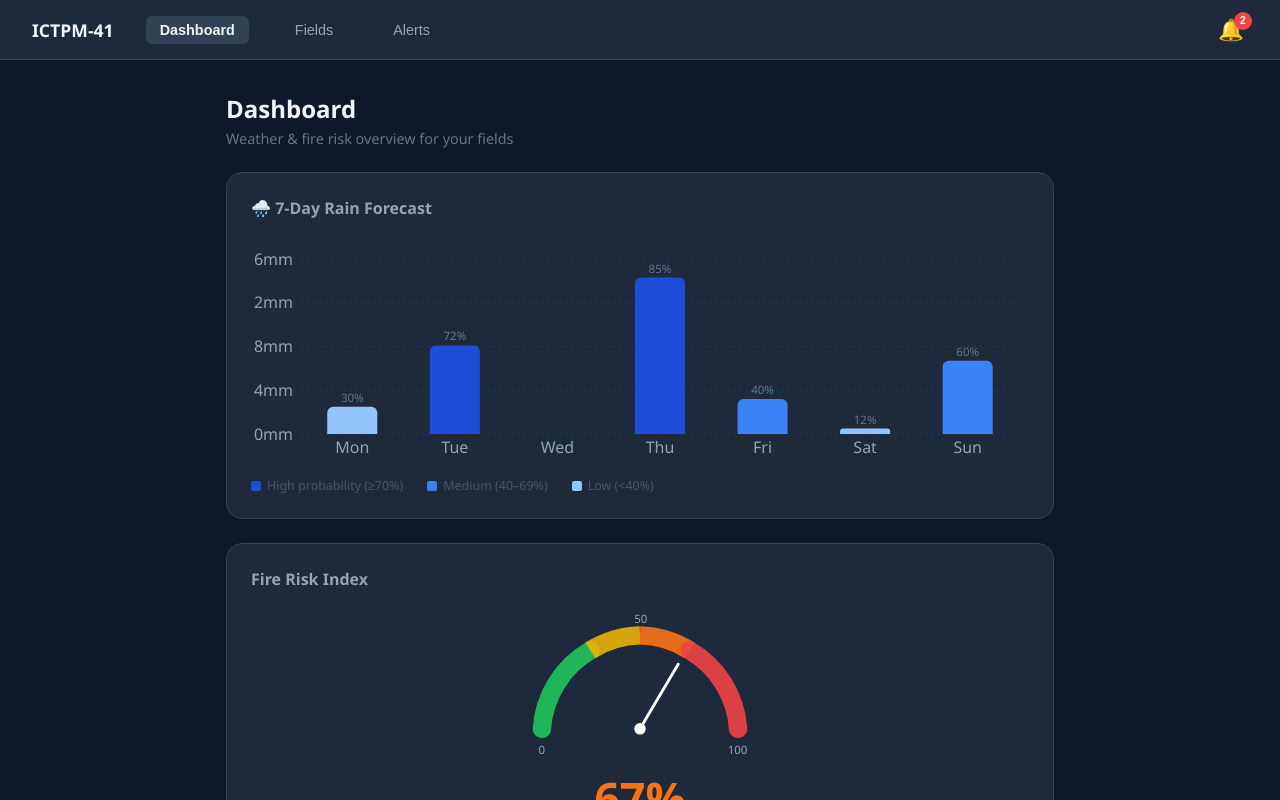
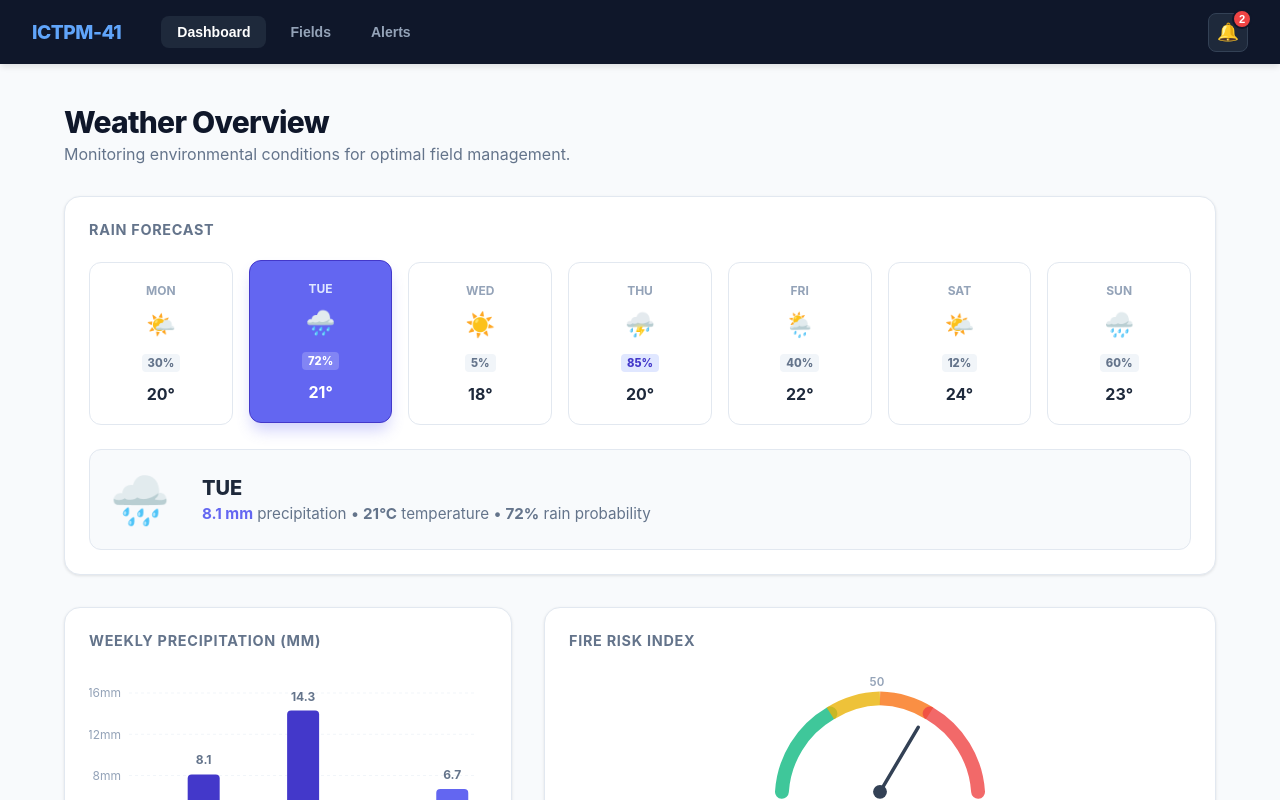
Before and after one commit to vladimirhristovski/ICTPM-41, a React (Vite) app in the folder frontend/: page /dashboard in a window 1280 px wide. Shown: the top 800 px of the page. Built offline with nearby package versions, Linux system fonts and the light colour scheme; sample sign-in values are in the browser's storage.

Commit message:
Redesign of the Dashboard UI for better visibility

```diff
--- a/frontend/src/pages/DashboardPage.jsx
+++ b/frontend/src/pages/DashboardPage.jsx
@@ -6,13 +6,13 @@ import {
 } from 'recharts';
 
 const MOCK_RAIN = [
-    { day: 'Mon', mm: 2.5, probability: 30 },
-    { day: 'Tue', mm: 8.1, probability: 72 },
-    { day: 'Wed', mm: 0.0, probability: 5  },
-    { day: 'Thu', mm: 14.3, probability: 85 },
-    { day: 'Fri', mm: 3.2, probability: 40 },
-    { day: 'Sat', mm: 0.5, probability: 12 },
-    { day: 'Sun', mm: 6.7, probability: 60 },
+    { day: 'MON', mm: 2.5, probability: 30, icon: '🌤️', temp: 20 },
+    { day: 'TUE', mm: 8.1, probability: 72, icon: '🌧️', temp: 21 },
+    { day: 'WED', mm: 0.0, probability: 5,  icon: '☀️', temp: 18 },
+    { day: 'THU', mm: 14.3, probability: 85, icon: '⛈️', temp: 20 },
+    { day: 'FRI', mm: 3.2, probability: 40, icon: '🌦️', temp: 22 },
+    { day: 'SAT', mm: 0.5, probability: 12, icon: '🌤️', temp: 24 },
+    { day: 'SUN', mm: 6.7, probability: 60, icon: '🌧️', temp: 23 },
 ];
 
 const MOCK_FIRE = { riskScore: 0.67, riskLevel: 'HIGH' };
@@ -26,53 +26,38 @@ function FireGauge({ score, level }) {
     const color = level === 'EXTREME' ? '#ef4444'
         : level === 'HIGH'    ? '#f97316'
             : level === 'MEDIUM'  ? '#eab308'
-                :                       '#22c55e';
-
-
+                :                       '#10b981';
     const needleAngle = -180 + (pct / 100) * 180;
     const toRad = d => d * Math.PI / 180;
     const cx = 100, cy = 88, r = 65;
     const nx = cx + r * Math.cos(toRad(needleAngle));
     const ny = cy + r * Math.sin(toRad(needleAngle));
-
     const riskLabels = ['LOW', 'MEDIUM', 'HIGH', 'EXTREME'];
-    const riskColors = ['#22c55e', '#eab308', '#f97316', '#ef4444'];
+    const riskColors = ['#10b981', '#eab308', '#f97316', '#ef4444'];
 
     return (
-        <div style={{ display: 'flex', flexDirection: 'column', alignItems: 'center', gap: '1rem' }}>
-            <svg viewBox="0 -15 200 130" width="260" height="150">                {/* Background arc */}
-                <path d="M 15 88 A 85 85 0 0 1 57 20"
-                      fill="none" stroke="#22c55e" strokeWidth="16" strokeLinecap="round" opacity="0.9"/>
-                <path d="M 57 20 A 85 85 0 0 1 100 7"
-                      fill="none" stroke="#eab308" strokeWidth="16" strokeLinecap="butt" opacity="0.9"/>
-                <path d="M 100 7 A 85 85 0 0 1 143 20"
-                      fill="none" stroke="#f97316" strokeWidth="16" strokeLinecap="butt" opacity="0.9"/>
-                <path d="M 143 20 A 85 85 0 0 1 185 88"
-                      fill="none" stroke="#ef4444" strokeWidth="16" strokeLinecap="round" opacity="0.9"/>
-                {/* Needle */}
-                <line x1={cx} y1={cy} x2={nx} y2={ny}
-                      stroke="white" strokeWidth="2.5" strokeLinecap="round"/>
-                <circle cx={cx} cy={cy} r="5" fill="white"/>
-                {/* Labels */}
-                <text x="12" y="110" fill="#94a3b8" fontSize="10">0</text>
-                <text x="95" y="-4" fill="#94a3b8" fontSize="10">50</text>
-                <text x="176" y="110" fill="#94a3b8" fontSize="10">100</text>
+        <div style={{ display: 'flex', flexDirection: 'column', alignItems: 'center', gap: '0.75rem' }}>
+            <svg viewBox="0 -15 200 130" width="260" height="150">
+                <path d="M 15 88 A 85 85 0 0 1 57 20" fill="none" stroke="#10b981" strokeWidth="12" strokeLinecap="round" opacity="0.8"/>
+                <path d="M 57 20 A 85 85 0 0 1 100 7" fill="none" stroke="#eab308" strokeWidth="12" strokeLinecap="butt" opacity="0.8"/>
+                <path d="M 100 7 A 85 85 0 0 1 143 20" fill="none" stroke="#f97316" strokeWidth="12" strokeLinecap="butt" opacity="0.8"/>
+                <path d="M 143 20 A 85 85 0 0 1 185 88" fill="none" stroke="#ef4444" strokeWidth="12" strokeLinecap="round" opacity="0.8"/>
+                <line x1={cx} y1={cy} x2={nx} y2={ny} stroke="#334155" strokeWidth="3" strokeLinecap="round"/>
+                <circle cx={cx} cy={cy} r="6" fill="#334155"/>
+                <text x="14" y="110" fill="#94a3b8" fontSize="10" fontWeight="600">0</text>
+                <text x="91" y="-4" fill="#94a3b8" fontSize="10" fontWeight="600">50</text>
+                <text x="176" y="110" fill="#94a3b8" fontSize="10" fontWeight="600">100</text>
             </svg>
-
-            <div style={{ fontSize: '2.8rem', fontWeight: '800', color, lineHeight: 1 }}>
-                {pct}%
-            </div>
-
+            <div style={{ fontSize: '2.8rem', fontWeight: '800', color: '#1e293b', lineHeight: 1 }}>{pct}%</div>
             <div style={{ display: 'flex', gap: '0.5rem' }}>
                 {riskLabels.map((l, i) => (
                     <span key={l} style={{
-                        padding: '4px 12px', borderRadius: '999px', fontSize: '0.75rem', fontWeight: 600,
-                        background: l === level ? riskColors[i] + '33' : '#1e293b',
-                        color: l === level ? riskColors[i] : '#475569',
-                        border: `1px solid ${l === level ? riskColors[i] : '#334155'}`,
-                    }}>
-                        {l}
-                    </span>
+                        padding: '4px 12px', borderRadius: '6px', fontSize: '0.7rem', fontWeight: 700,
+                        background: l === level ? riskColors[i] : '#f1f5f9',
+                        color: l === level ? '#ffffff' : '#64748b',
+                        border: `1px solid ${l === level ? riskColors[i] : '#e2e8f0'}`,
+                        transition: 'all 0.3s'
+                    }}>{l}</span>
                 ))}
             </div>
         </div>
@@ -81,151 +66,180 @@ function FireGauge({ score, level }) {
 
 const CustomTooltip = ({ active, payload, label }) => {
     if (active && payload && payload.length) {
+        const d = MOCK_RAIN.find(x => x.day === label);
         return (
-            <div style={{ background: '#0f172a', border: '1px solid #334155', borderRadius: '8px', padding: '10px 14px' }}>
-                <div style={{ color: '#94a3b8', marginBottom: '4px', fontWeight: 600 }}>{label}</div>
-                <div style={{ color: '#60a5fa' }}>💧 {payload[0].value} mm</div>
-                <div style={{ color: '#94a3b8', fontSize: '0.8rem' }}>Probability: {MOCK_RAIN.find(d => d.day === label)?.probability}%</div>
+            <div style={{ background: '#ffffff', border: '1px solid #e2e8f0', borderRadius: '8px', padding: '10px 14px', boxShadow: '0 10px 15px -3px rgba(0,0,0,0.1)' }}>
+                <div style={{ color: '#1e293b', marginBottom: '4px', fontWeight: 700 }}>{label}</div>
+                <div style={{ color: '#6366f1', fontWeight: 600 }}>💧 {payload[0].value} mm</div>
+                <div style={{ color: '#64748b', fontSize: '0.8rem' }}>Probability: {d?.probability}%</div>
             </div>
         );
-
     }
     return null;
 };
 
 export default function DashboardPage() {
     const [showAlerts, setShowAlerts] = useState(false);
+    const [selectedDay, setSelectedDay] = useState(1);
     const navigate = useNavigate();
 
-    const barColor = (pct) =>
-        pct >= 70 ? '#1d4ed8' : pct >= 40 ? '#3b82f6' : '#93c5fd';
+    // Professional Blue Scale
+    const barColor = (pct) => pct >= 70 ? '#4338ca' : pct >= 40 ? '#6366f1' : '#a5b4fc';
 
     return (
-        <div style={{ minHeight: '100vh', background: '#0f172a', color: '#f1f5f9', fontFamily: "'Segoe UI', sans-serif" }}>
+        <div style={{ minHeight: '100vh', background: '#f8fafc', color: '#1e293b', fontFamily: "'Inter', 'Segoe UI', sans-serif" }}>
 
-            {/* NAVBAR */}
+            {/* NAVBAR - Darker Slate for Professional contrast */}
             <div style={{
-                background: '#1e293b', borderBottom: '1px solid #334155',
+                background: '#0f172a',
                 padding: '0 2rem', display: 'flex', justifyContent: 'space-between',
-                alignItems: 'center', height: '60px', position: 'sticky', top: 0, zIndex: 50
+                alignItems: 'center', height: '64px', position: 'sticky', top: 0, zIndex: 50,
+                boxShadow: '0 4px 6px -1px rgba(0, 0, 0, 0.1)'
             }}>
-                <div style={{ display: 'flex', alignItems: 'center', gap: '2rem' }}>
-                    <span style={{ fontWeight: '700', fontSize: '1.1rem', color: '#f1f5f9' }}>
-                         ICTPM-41
-                    </span>
+                <div style={{ display: 'flex', alignItems: 'center', gap: '2.5rem' }}>
+                    <span style={{ fontWeight: '800', fontSize: '1.2rem', color: '#60a5fa', letterSpacing: '-0.025em' }}>ICTPM-41</span>
+                    <div style={{ display: 'flex', gap: '0.5rem' }}>
                         {['Dashboard', 'Fields', 'Alerts'].map(item => (
-                        <button key={item} onClick={() => navigate('/' + item.toLowerCase())}
-                                style={{
-                                    background: item === 'Dashboard' ? '#334155' : 'none',
-                                    border: 'none', color: item === 'Dashboard' ? '#f1f5f9' : '#94a3b8',
-                                    cursor: 'pointer', padding: '6px 14px', borderRadius: '6px',
-                                    fontWeight: item === 'Dashboard' ? 600 : 400, fontSize: '0.9rem'
-                                }}>
-                            {item}
-                        </button>
+                            <button key={item} onClick={() => navigate('/' + item.toLowerCase())} style={{
+                                background: item === 'Dashboard' ? '#1e293b' : 'transparent',
+                                border: 'none', color: item === 'Dashboard' ? '#ffffff' : '#94a3b8',
+                                cursor: 'pointer', padding: '8px 16px', borderRadius: '8px',
+                                fontWeight: 600, fontSize: '0.875rem', transition: 'all 0.2s'
+                            }}>{item}</button>
                         ))}
                     </div>
-
-                {/* ALERT BELL */}
+                </div>
                 <div style={{ position: 'relative' }}>
                     <button onClick={() => setShowAlerts(!showAlerts)} style={{
-                        background: 'none', border: 'none', cursor: 'pointer',
-                        color: '#f1f5f9', fontSize: '1.3rem', position: 'relative', padding: '4px'
+                        background: '#1e293b', border: '1px solid #334155', cursor: 'pointer',
+                        fontSize: '1.1rem', position: 'relative', padding: '8px', borderRadius: '8px',
+                        color: '#f8fafc', display: 'flex', alignItems: 'center', justifyContent: 'center'
                     }}>
                         🔔
                         {MOCK_ALERTS.length > 0 && (
                             <span style={{
-                                position: 'absolute', top: '-2px', right: '-4px',
+                                position: 'absolute', top: '-5px', right: '-5px',
                                 background: '#ef4444', color: 'white', borderRadius: '50%',
-                                width: '18px', height: '18px', fontSize: '0.65rem',
-                                display: 'flex', alignItems: 'center', justifyContent: 'center', fontWeight: 700
-                            }}>
-                                {MOCK_ALERTS.length}
-                            </span>
+                                width: '20px', height: '20px', fontSize: '0.7rem',
+                                display: 'flex', alignItems: 'center', justifyContent: 'center', fontWeight: 800,
+                                border: '2px solid #0f172a'
+                            }}>{MOCK_ALERTS.length}</span>
                         )}
                     </button>
                     {showAlerts && (
                         <div style={{
-                            position: 'absolute', right: 0, top: '2.8rem', width: '340px',
-                            background: '#1e293b', border: '1px solid #334155', borderRadius: '12px',
-                            zIndex: 100, padding: '1rem', boxShadow: '0 20px 40px rgba(0,0,0,0.4)'
+                            position: 'absolute', right: 0, top: '3.5rem', width: '320px',
+                            background: '#ffffff', border: '1px solid #e2e8f0', borderRadius: '12px',
+                            zIndex: 100, padding: '1rem', boxShadow: '0 20px 25px -5px rgba(0,0,0,0.1), 0 10px 10px -5px rgba(0,0,0,0.04)'
                         }}>
-                            <div style={{ fontWeight: 700, marginBottom: '0.75rem', color: '#f1f5f9' }}>🚨 Active Alerts</div>
+                            <div style={{ fontWeight: 800, marginBottom: '1rem', color: '#0f172a', fontSize: '0.9rem', textTransform: 'uppercase', letterSpacing: '0.025em' }}>Active Alerts</div>
                             {MOCK_ALERTS.map(a => (
                                 <div key={a.id} style={{
-                                    background: '#0f172a', borderRadius: '8px', padding: '0.75rem',
-                                    marginBottom: '0.5rem', fontSize: '0.83rem', color: '#cbd5e1',
-                                    borderLeft: `3px solid ${a.riskLevel === 'EXTREME' ? '#ef4444' : '#f97316'}`
-                                }}>
-                                    {a.message}
-                                </div>
+                                    background: '#f8fafc', borderRadius: '8px', padding: '0.75rem',
+                                    marginBottom: '0.75rem', fontSize: '0.8rem', color: '#334155',
+                                    borderLeft: `4px solid ${a.riskLevel === 'EXTREME' ? '#ef4444' : '#f97316'}`,
+                                    boxShadow: '0 1px 2px rgba(0,0,0,0.05)'
+                                }}>{a.message}</div>
                             ))}
                         </div>
                     )}
                 </div>
             </div>
 
-            {/* CONTENT */}
-            <div style={{ maxWidth: '860px', margin: '0 auto', padding: '2rem 1rem' }}>
-
-                <div style={{ marginBottom: '1.5rem' }}>
-                    <h1 style={{ margin: 0, fontSize: '1.5rem', fontWeight: 700 }}>Dashboard</h1>
-                    <p style={{ margin: '4px 0 0', color: '#64748b', fontSize: '0.9rem' }}>
-                        Weather & fire risk overview for your fields
-                    </p>
+            <div style={{ padding: '2.5rem 4rem' }}>
+                <div style={{ marginBottom: '2rem' }}>
+                    <h1 style={{ margin: 0, fontSize: '1.875rem', fontWeight: 800, color: '#0f172a', letterSpacing: '-0.025em' }}>Weather Overview</h1>
+                    <p style={{ margin: '4px 0 0', color: '#64748b', fontSize: '1rem' }}>Monitoring environmental conditions for optimal field management.</p>
                 </div>
 
-                {/* RAIN CHART */}
+                {/* 7-DAY CALENDAR CARDS */}
                 <div style={{
-                    background: '#1e293b', borderRadius: '16px', padding: '1.5rem',
-                    marginBottom: '1.5rem', border: '1px solid #334155'
+                    background: '#ffffff',
+                    borderRadius: '16px', padding: '1.5rem', marginBottom: '2rem',
+                    border: '1px solid #e2e8f0', boxShadow: '0 1px 3px rgba(0,0,0,0.1)'
                 }}>
-                    <h2 style={{ margin: '0 0 1.25rem', fontSize: '1rem', color: '#94a3b8', fontWeight: 600 }}>
-                        🌧️ 7-Day Rain Forecast
+                    <h2 style={{ margin: '0 0 1.5rem', fontSize: '0.9rem', color: '#64748b', fontWeight: 700, textTransform: 'uppercase', letterSpacing: '0.05em' }}>
+                        Rain Forecast
                     </h2>
-                    <ResponsiveContainer width="100%" height={230}>
-                        <BarChart data={MOCK_RAIN} margin={{ top: 20, right: 10, left: -10, bottom: 5 }}>
-                            <CartesianGrid strokeDasharray="3 3" stroke="#1e3a5f" vertical={false}/>
-                            <XAxis dataKey="day" stroke="#475569" tick={{ fill: '#94a3b8' }} axisLine={false} tickLine={false}/>
-                            <YAxis stroke="#475569" tick={{ fill: '#94a3b8' }} axisLine={false} tickLine={false} unit="mm"/>
-                            <Tooltip content={<CustomTooltip/>} cursor={{ fill: 'transparent' }}/>
-                            <Bar dataKey="mm" radius={[6, 6, 0, 0]} maxBarSize={50}>
-                                <LabelList dataKey="probability" position="top"
-                                           formatter={v => v > 0 ? `${v}%` : ''}
-                                           style={{ fill: '#64748b', fontSize: '0.72rem' }}/>
+                    <div style={{ display: 'flex', gap: '1rem', justifyContent: 'space-between' }}>
+                        {MOCK_RAIN.map((d, i) => (
+                            <div key={i} onClick={() => setSelectedDay(i)} style={{
+                                flex: 1, borderRadius: '12px', padding: '1.25rem 0.5rem',
+                                textAlign: 'center', cursor: 'pointer', transition: 'all 0.2s cubic-bezier(0.4, 0, 0.2, 1)',
+                                background: selectedDay === i ? '#6366f1' : '#ffffff',
+                                border: '1px solid',
+                                borderColor: selectedDay === i ? '#4338ca' : '#e2e8f0',
+                                boxShadow: selectedDay === i ? '0 10px 15px -3px rgba(99, 102, 241, 0.3)' : 'none',
+                                transform: selectedDay === i ? 'translateY(-2px)' : 'none'
+                            }}>
+                                <div style={{ fontSize: '0.75rem', fontWeight: 700, color: selectedDay === i ? '#e0e7ff' : '#94a3b8', marginBottom: '0.75rem' }}>
+                                    {d.day}
+                                </div>
+                                <div style={{ fontSize: '1.5rem', marginBottom: '0.75rem' }}>{d.icon}</div>
+                                <div style={{
+                                    fontSize: '0.7rem', fontWeight: 800,
+                                    background: selectedDay === i ? 'rgba(255,255,255,0.2)' : (d.probability >= 70 ? '#e0e7ff' : '#f1f5f9'),
+                                    borderRadius: '4px', padding: '2px 6px',
+                                    color: selectedDay === i ? '#ffffff' : (d.probability >= 70 ? '#4338ca' : '#64748b'),
+                                    display: 'inline-block', marginBottom: '0.75rem'
+                                }}>
+                                    {d.probability}%
+                                </div>
+                                <div style={{ fontSize: '1rem', fontWeight: 700, color: selectedDay === i ? '#ffffff' : '#1e293b' }}>
+                                    {d.temp}°
+                                </div>
+                            </div>
+                        ))}
+                    </div>
+
+                    <div style={{
+                        marginTop: '1.5rem', background: '#f8fafc',
+                        borderRadius: '12px', padding: '1.25rem',
+                        display: 'flex', gap: '2rem', alignItems: 'center',
+                        border: '1px solid #e2e8f0'
+                    }}>
+                        <div style={{ fontSize: '3rem' }}>{MOCK_RAIN[selectedDay].icon}</div>
+                        <div>
+                            <div style={{ fontWeight: 800, fontSize: '1.25rem', color: '#1e293b' }}>{MOCK_RAIN[selectedDay].day} </div>
+                            <div style={{ color: '#64748b', fontSize: '0.95rem', marginTop: '4px' }}>
+                                <b style={{color: '#6366f1'}}>{MOCK_RAIN[selectedDay].mm} mm</b> precipitation •
+                                <b> {MOCK_RAIN[selectedDay].temp}°C</b> temperature •
+                                <b> {MOCK_RAIN[selectedDay].probability}%</b> rain probability
+                            </div>
+                        </div>
+                    </div>
+                </div>
+
+                {/* BOTTOM ROW */}
+                <div style={{ display: 'grid', gridTemplateColumns: '0.8fr 1.2fr', gap: '2rem' }}>
+                    <div style={{ background: '#ffffff', borderRadius: '16px', padding: '1.5rem', border: '1px solid #e2e8f0', boxShadow: '0 1px 3px rgba(0,0,0,0.1)' }}>
+                        <h2 style={{ margin: '0 0 1.5rem', fontSize: '0.9rem', color: '#64748b', fontWeight: 700, textTransform: 'uppercase', letterSpacing: '0.05em' }}>
+                            Weekly Precipitation (mm)
+                        </h2>
+                        <ResponsiveContainer width="100%" height={220}>
+                            <BarChart data={MOCK_RAIN} margin={{ top: 20, right: 10, left: -20, bottom: 5 }}>
+                                <CartesianGrid strokeDasharray="3 3" stroke="#f1f5f9" vertical={false}/>
+                                <XAxis dataKey="day" stroke="#94a3b8" tick={{ fill: '#94a3b8', fontSize: 12, fontWeight: 500 }} axisLine={false} tickLine={false}/>
+                                <YAxis stroke="#94a3b8" tick={{ fill: '#94a3b8', fontSize: 12 }} axisLine={false} tickLine={false} unit="mm"/>
+                                <Tooltip content={<CustomTooltip/>} cursor={{ fill: '#f1f5f9' }}/>
+                                <Bar dataKey="mm" radius={[4, 4, 0, 0]} maxBarSize={32}>
+                                    <LabelList dataKey="mm" position="top" offset={10}
+                                               style={{ fill: '#64748b', fontSize: '0.75rem', fontWeight: 700 }}/>
                                     {MOCK_RAIN.map((entry, i) => (
-                                    <Cell key={i} fill={barColor(entry.probability)}/>
+                                        <Cell key={i} fill={barColor(entry.probability)} />
                                     ))}
                                 </Bar>
                             </BarChart>
                         </ResponsiveContainer>
-                    <div style={{ display: 'flex', gap: '1.5rem', marginTop: '0.5rem', fontSize: '0.78rem', color: '#475569' }}>
-                        <span style={{ display: 'flex', alignItems: 'center', gap: '6px' }}>
-                            <span style={{ width: '10px', height: '10px', borderRadius: '2px', background: '#1d4ed8', display: 'inline-block' }}/>
-                            High probability (≥70%)
-                        </span>
-                        <span style={{ display: 'flex', alignItems: 'center', gap: '6px' }}>
-                            <span style={{ width: '10px', height: '10px', borderRadius: '2px', background: '#3b82f6', display: 'inline-block' }}/>
-                            Medium (40–69%)
-                        </span>
-                        <span style={{ display: 'flex', alignItems: 'center', gap: '6px' }}>
-                            <span style={{ width: '10px', height: '10px', borderRadius: '2px', background: '#93c5fd', display: 'inline-block' }}/>
-                            Low (&lt;40%)
-                        </span>
-                    </div>
                     </div>
 
-                {/* FIRE RISK */}
-                <div style={{
-                    background: '#1e293b', borderRadius: '16px', padding: '1.5rem 1.5rem 2rem',
-                    border: '1px solid #334155', textAlign: 'center'
-                }}>
-                    <h2 style={{ margin: '0 0 1.25rem', fontSize: '1rem', color: '#94a3b8', fontWeight: 600, textAlign: 'left' }}>
+                    <div style={{ background: '#ffffff', borderRadius: '16px', padding: '1.5rem', border: '1px solid #e2e8f0', boxShadow: '0 1px 3px rgba(0,0,0,0.1)', textAlign: 'center' }}>
+                        <h2 style={{ margin: '0 0 1.5rem', fontSize: '0.9rem', color: '#64748b', fontWeight: 700, textTransform: 'uppercase', letterSpacing: '0.05em', textAlign: 'left' }}>
                             Fire Risk Index
                         </h2>
                         <FireGauge score={MOCK_FIRE.riskScore} level={MOCK_FIRE.riskLevel}/>
                     </div>
-
+                </div>
             </div>
         </div>
     );
```
Lines whose indentation alone changed are shown as unchanged.
